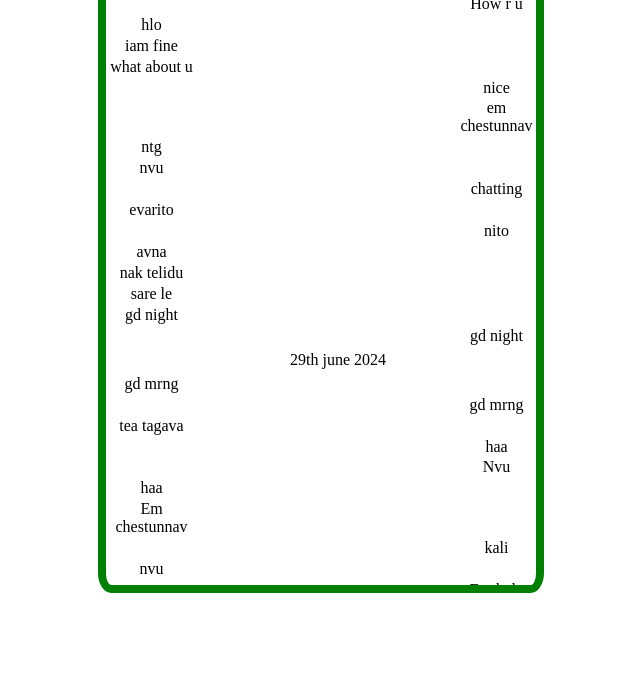
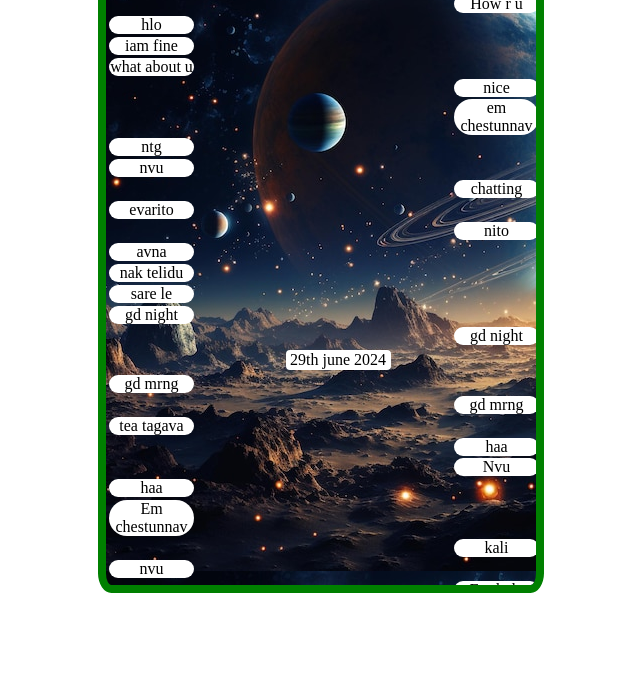
Before and after one commit to AnushikaPenta/css-assignment, a plain HTML site: page 28-06/whatsapp.html in a window 1280 px wide. Shown: the part 103-800 px from the top of the page, without its empty margins (166-806 px from the left). Drawn offline with Linux system fonts and the light colour scheme; the site is published under a folder, as on GitHub Pages, so addresses that start at the root find nothing.

Commit message:
Update whatsapp.html

```diff
--- a/28-06/whatsapp.html
+++ b/28-06/whatsapp.html
@@ -11,7 +11,7 @@
             height:80vh;
             margin:40px 20vw;
             border:8px solid green;
-            background-image: url(/WhatsApp\ Image\ 2024-07-09\ at\ 20.00.33_f259f587.jpg);
+            background-image: url(./WhatsApp\ Image\ 2024-07-09\ at\ 20.00.33_f259f587.jpg);
             position:relative;
             overflow:hidden;
             overflow-y: scroll;
```
